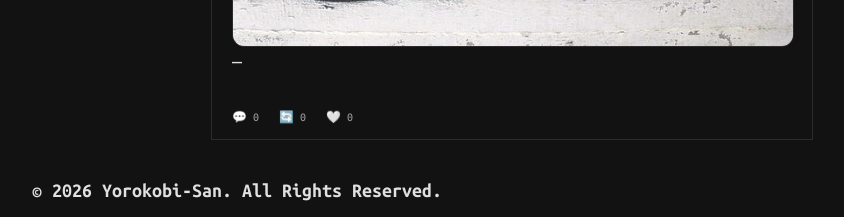
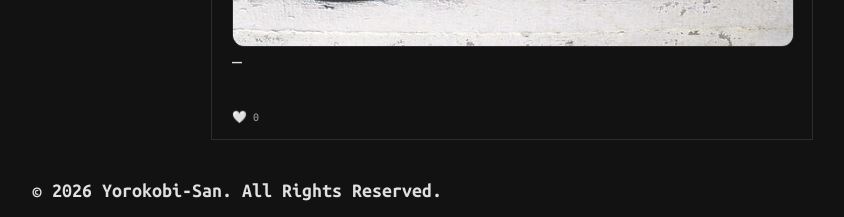
Before and after one commit to yorodeb/yorodeb.github.io, a Jekyll site: the page built from memetic.html, in a window 1280 px wide. Shown: the part 1073-1290 px from the top of the page, without its empty margins (128-972 px from the left). Built offline with Jekyll 4.4.1, drawn with Linux system fonts in a browser that asks for light colours.

Commit message:
New Feed

```diff
--- a/memetic.html
+++ b/memetic.html
@@ -27,8 +27,6 @@ title: Memetic Surrealism
         </div>
 
         <div class="post-actions" style="margin-top: 15px; font-family: 'Ubuntu Mono', monospace; font-size: 12px; color: var(--secondary-text); display: flex; gap: 20px;">
-            <span>💬 0</span>
-            <span>🔄 0</span>
             <span>🤍 0</span>
         </div>
     </article>
```
